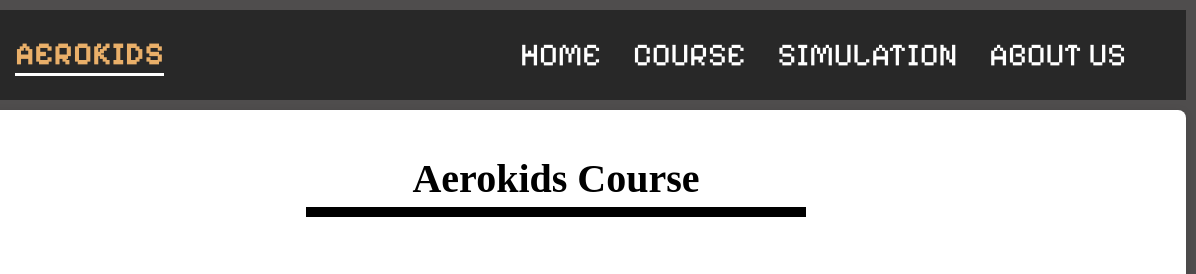
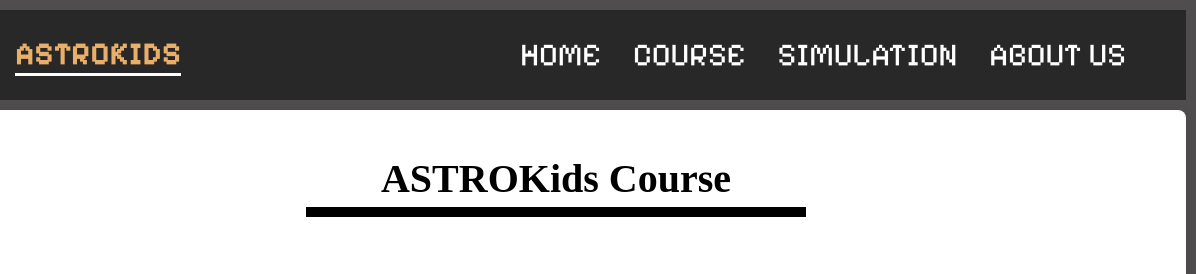
Before and after one commit to Seth2077-git/seth-learning_project, a plain HTML site: page home.html in a window 1280 px wide. Shown: the top 274 px of the page, 84-1280 px from the left. Drawn offline with Linux system fonts and the light colour scheme.

Commit message:
Update home.html

```diff
--- a/home.html
+++ b/home.html
@@ -16,7 +16,7 @@
     <header class="header-section">
         <div class="logo-wrapper">
             <img src="image&video/space-logo-Graphics-12046515-1.jpg" alt="Luna.com Logo" class="logo-image">
-            <h1 class="site-title">AEROKIDS</h1>
+            <h1 class="site-title">ASTROKIDS</h1>
         </div>
         <nav class="navigation-menu">
             <ul class="nav-list">
@@ -29,7 +29,7 @@
     </header>
 
     <main class="main-content">
-        <h1 class="course-header">Aerokids Course</h1>
+        <h1 class="course-header">ASTROKids Course</h1>
 
         <div class="img-wrapper"><img src="image&video/3d-render-astronaut-character_23-2151214893.jpg" alt="Astronaut" class="astronaut-image">
         </div>
```
